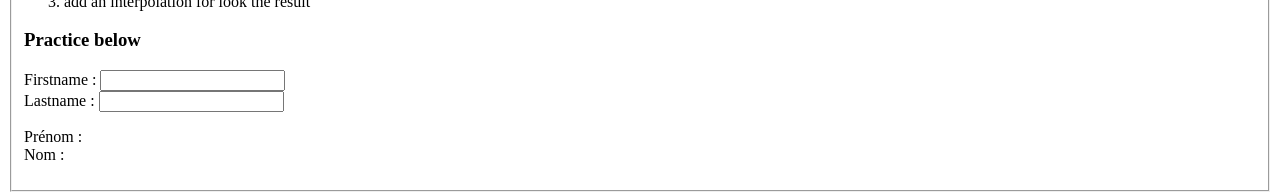
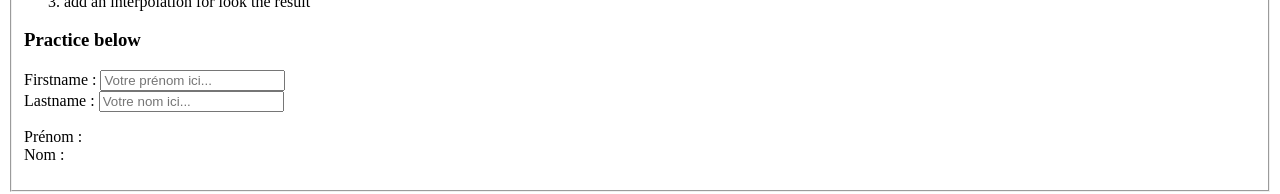
Before and after one commit to Zyrass/dyma-cours-angular, an Angular app in the folder data-binding/: page / in a window 1280 px wide. Shown: the part 1485-1679 px from the top of the page. Built offline with nearby package versions, Linux system fonts and the light colour scheme.

Commit message:
update two-way-data-binding

```diff
--- a/data-binding/src/app/two-way-data-binding/two-way-data-binding.component.html
+++ b/data-binding/src/app/two-way-data-binding/two-way-data-binding.component.html
@@ -17,15 +17,17 @@
         type="text"
         id="firstname"
         [(ngModel)]="myFirstname"
+        placeholder="Votre prénom ici..."
     />
 
     <br />
 
-    <label for="jerome">Lastname : </label>
+    <label for="lastname">Lastname : </label>
     <input
         type="text"
-        id="jerome"
+        id="lastname"
         [(ngModel)]="myLastname"
+        placeholder="Votre nom ici..."
     />
 
     <p>
```
